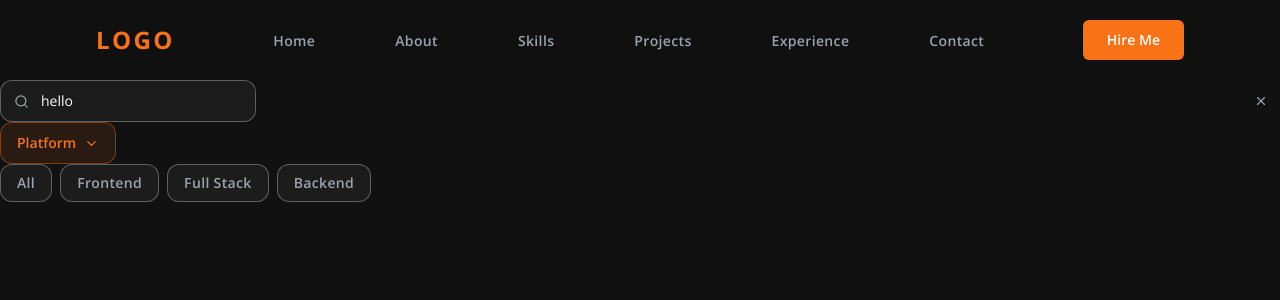
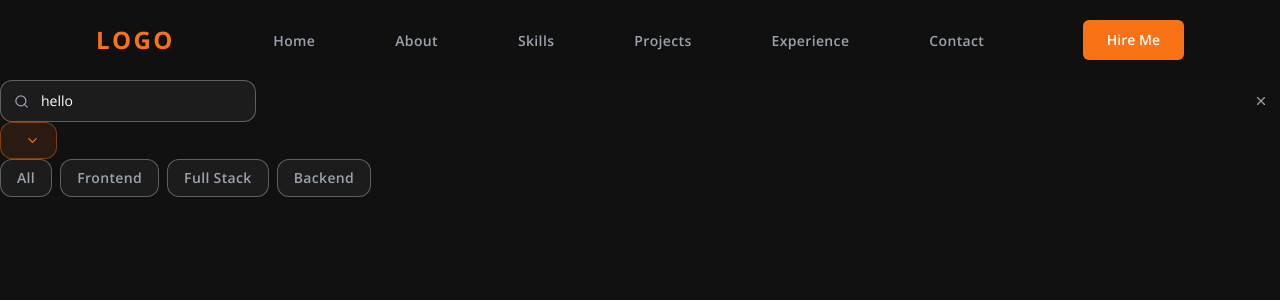
Before and after one commit to ShepherdBoyy/my-portfolio, a React (Vite) app: page /projects in a window 1280 px wide. Shown: the top 300 px of the page. Built offline with nearby package versions, Linux system fonts and the light colour scheme.

Commit message:
Update PlatformDropdown.tsx

```diff
--- a/src/pages/Projects/elements/PlatformDropdown.tsx
+++ b/src/pages/Projects/elements/PlatformDropdown.tsx
@@ -40,7 +40,6 @@ export default function PlatformDropdown({
             }`}
       >
         <span>
-          Platform
           {activePlatform === "All" ? "Platform" : activePlatform}
         </span>
 
```
